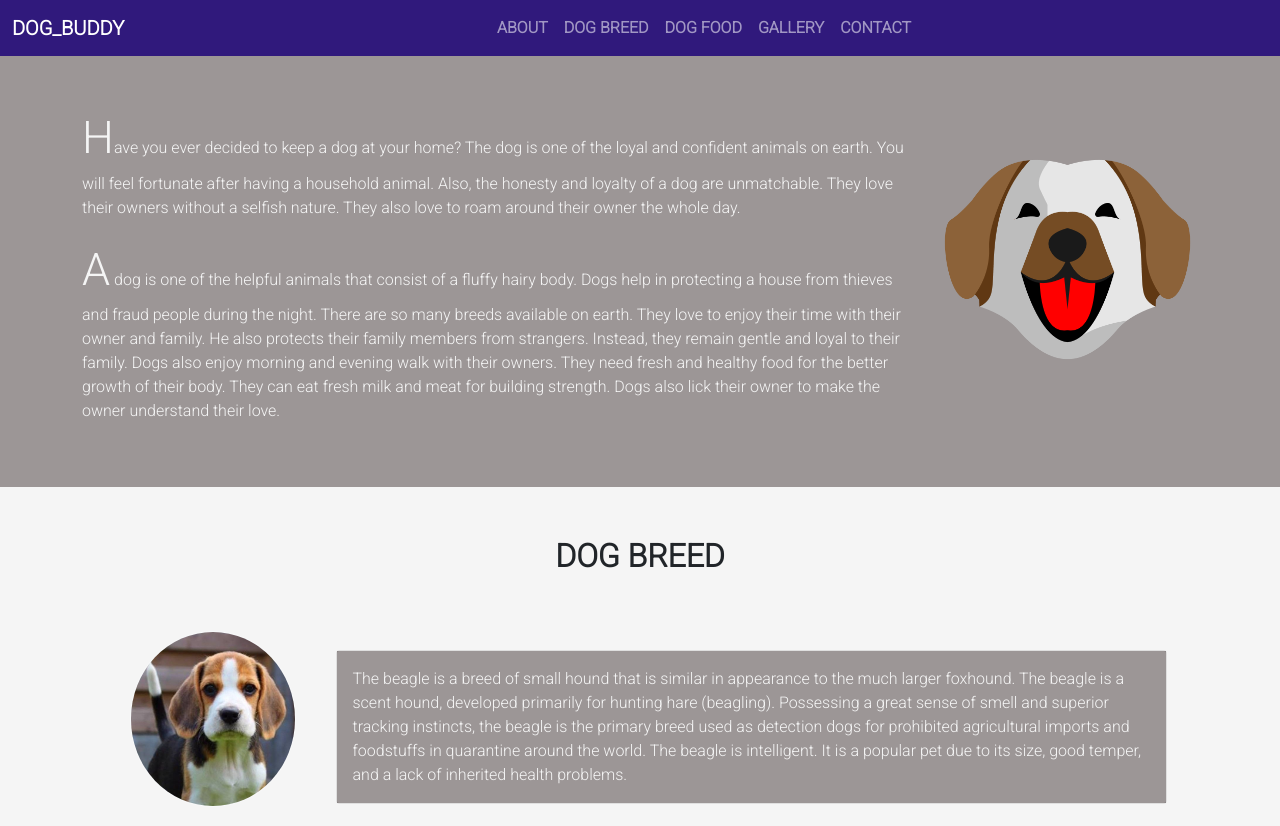
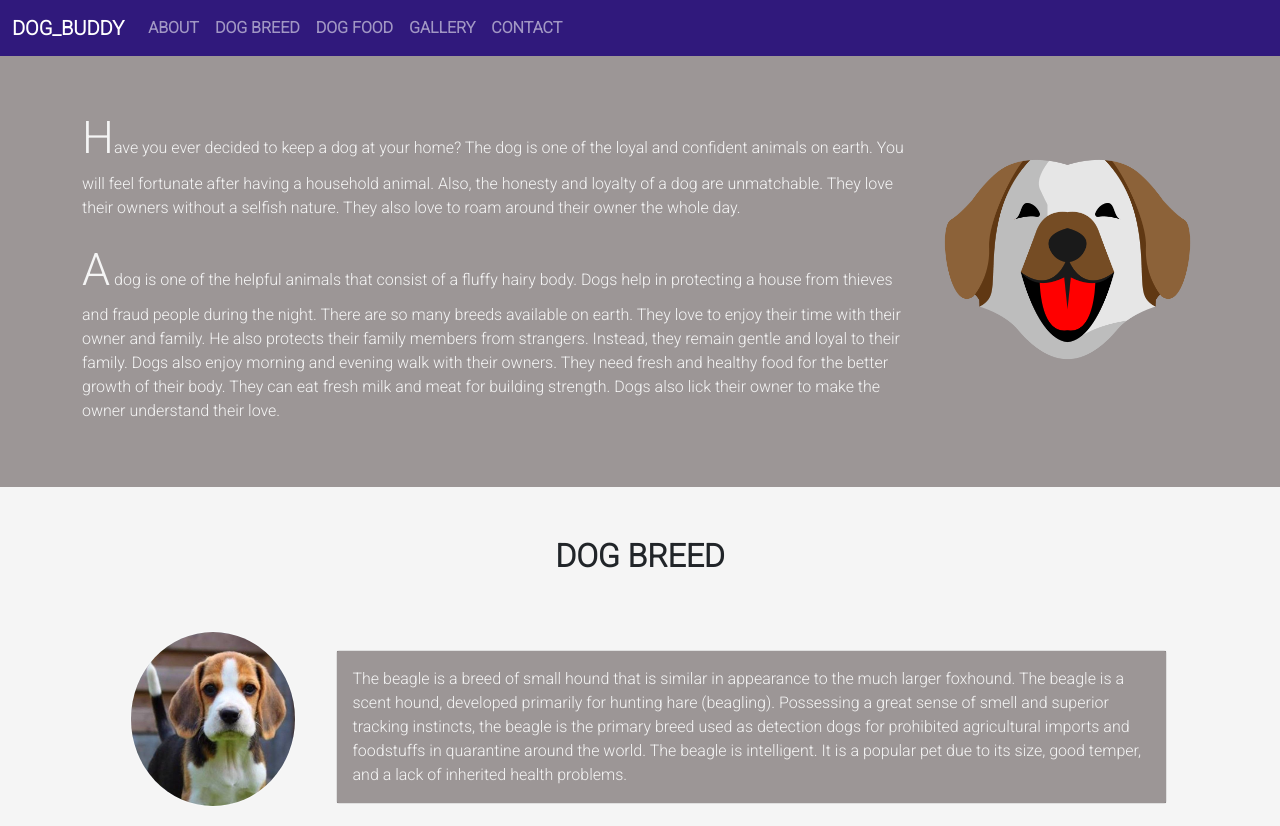
Before and after one commit to Badhon9987/dogbuddy.github.io, a plain HTML site: page index.html in a window 1280 px wide. Shown: the top 826 px of the page. Drawn offline with nearby package versions, Linux system fonts and the light colour scheme.

Commit message:
Update index.html

```diff
--- a/index.html
+++ b/index.html
@@ -27,7 +27,7 @@
         <span class="navbar-toggler-icon"></span>
       </button>
       <div class="collapse navbar-collapse" id="navbarNav">
-        <ul class="navbar-nav m-auto">
+        <ul class="navbar-nav mr-auto">
           <li class="nav-item">
             <a class="nav-link" href="#about">ABOUT</a>
           </li>
```
